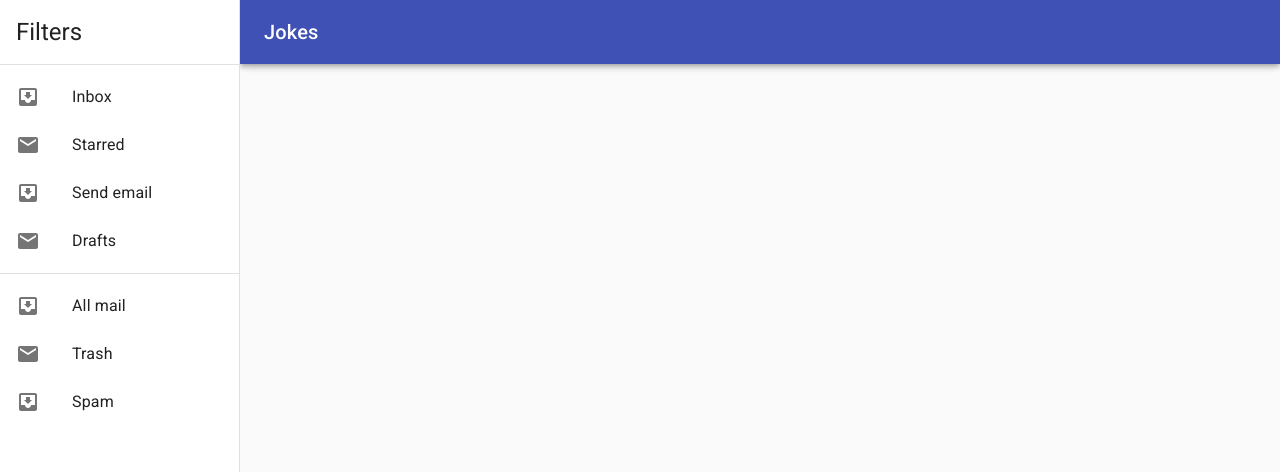
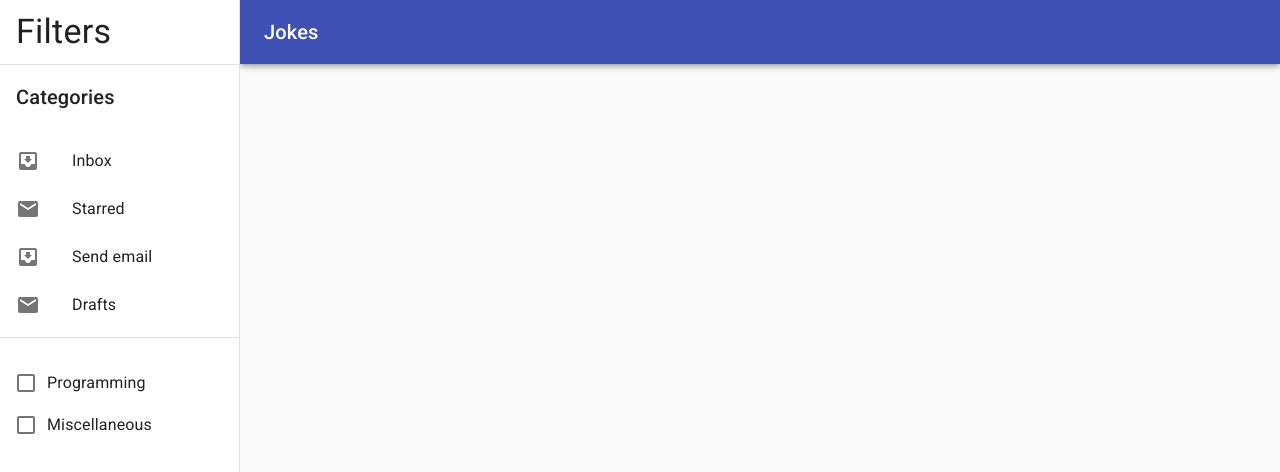
Before and after one commit to adamsims1203/Jokes-v2, a React (Create React App) app: page / in a window 1280 px wide. Shown: the top 472 px of the page. Built offline with nearby package versions, Linux system fonts and the light colour scheme.

Commit message:
add checkboxes

```diff
--- a/src/components/Drawer.js
+++ b/src/components/Drawer.js
@@ -15,6 +15,9 @@ import MailIcon from "@material-ui/icons/Mail";
 import MenuIcon from "@material-ui/icons/Menu";
 import Toolbar from "@material-ui/core/Toolbar";
 import Typography from "@material-ui/core/Typography";
+import FormControlLabel from "@material-ui/core/FormControlLabel";
+import Checkbox from "@material-ui/core/Checkbox";
+import FormGroup from "@material-ui/core/FormGroup";
 import { makeStyles, useTheme } from "@material-ui/core/styles";
 
 const drawerWidth = 240;
@@ -57,6 +60,12 @@ const useStyles = makeStyles((theme) => ({
   filterText: {
     paddingLeft: theme.spacing(2),
   },
+  subHeading: {
+    padding: theme.spacing(2),
+  },
+  formGroup: {
+    margin: theme.spacing(2),
+  },
 }));
 
 function ResponsiveDrawer(props) {
@@ -72,11 +81,14 @@ function ResponsiveDrawer(props) {
   const drawer = (
     <div>
       <div className={classes.toolbar}>
-        <Typography className={classes.filterText} variant="h5">
+        <Typography className={classes.filterText} variant="h4">
           Filters
         </Typography>
       </div>
       <Divider />
+      <Typography className={classes.subHeading} variant="h6">
+        Categories
+      </Typography>
       <List>
         {["Inbox", "Starred", "Send email", "Drafts"].map((text, index) => (
           <ListItem button key={text}>
@@ -89,14 +101,38 @@ function ResponsiveDrawer(props) {
       </List>
       <Divider />
       <List>
-        {["All mail", "Trash", "Spam"].map((text, index) => (
+        {/*["All mail", "Trash", "Spam"].map((text, index) => (
           <ListItem button key={text}>
             <ListItemIcon>
               {index % 2 === 0 ? <InboxIcon /> : <MailIcon />}
             </ListItemIcon>
             <ListItemText primary={text} />
           </ListItem>
-        ))}
+				))*/}
+        <FormGroup className={classes.formGroup}>
+          <FormControlLabel
+            control={
+              <Checkbox
+                // checked={state.checkedB}
+                // onChange={handleChange}
+                name="programming"
+                color="primary"
+              />
+            }
+            label="Programming"
+          />
+          <FormControlLabel
+            control={
+              <Checkbox
+                // checked={state.checkedB}
+                // onChange={handleChange}
+                name="miscellaneous"
+                color="primary"
+              />
+            }
+            label="Miscellaneous"
+          />
+        </FormGroup>
       </List>
     </div>
   );
```
